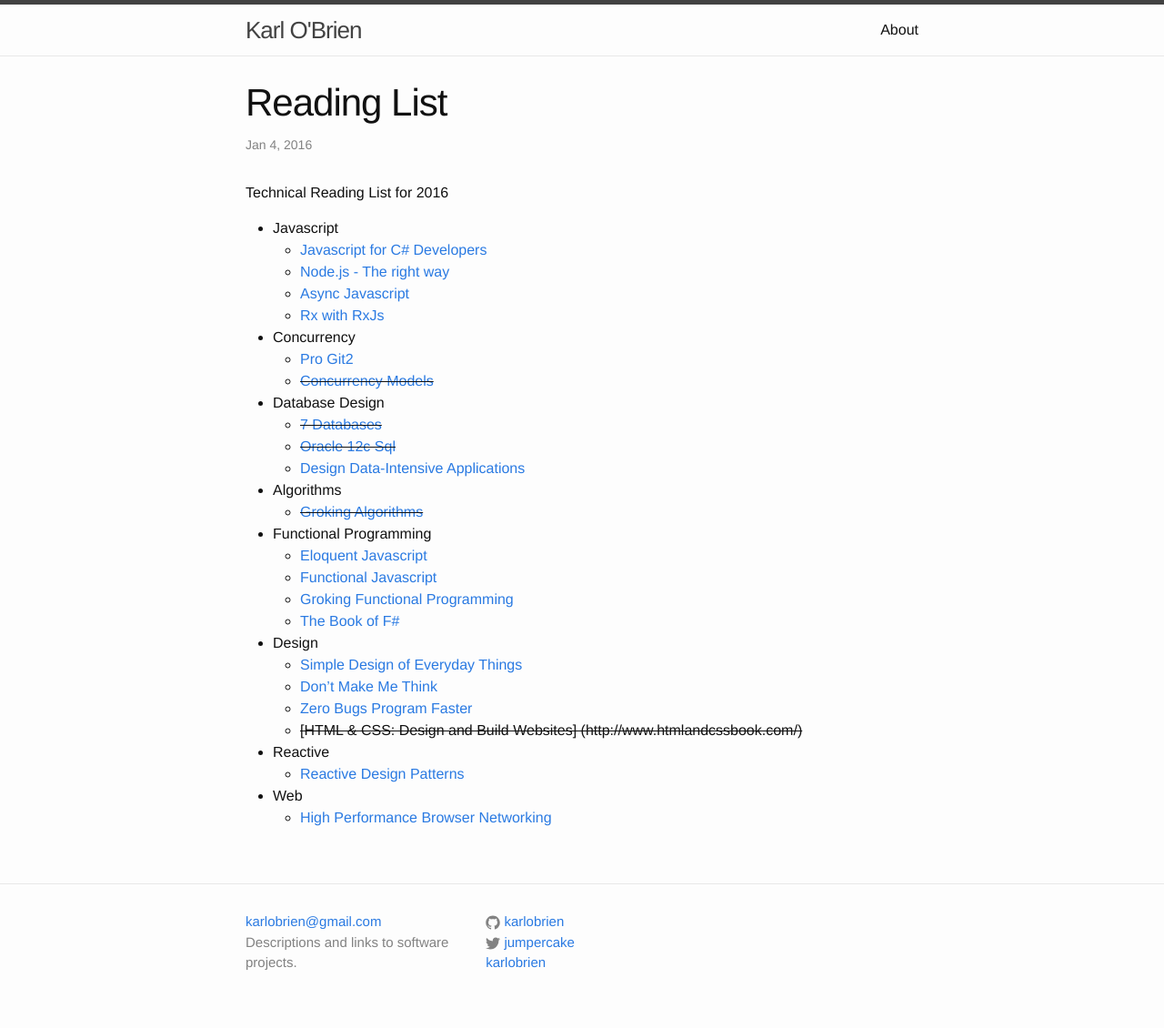
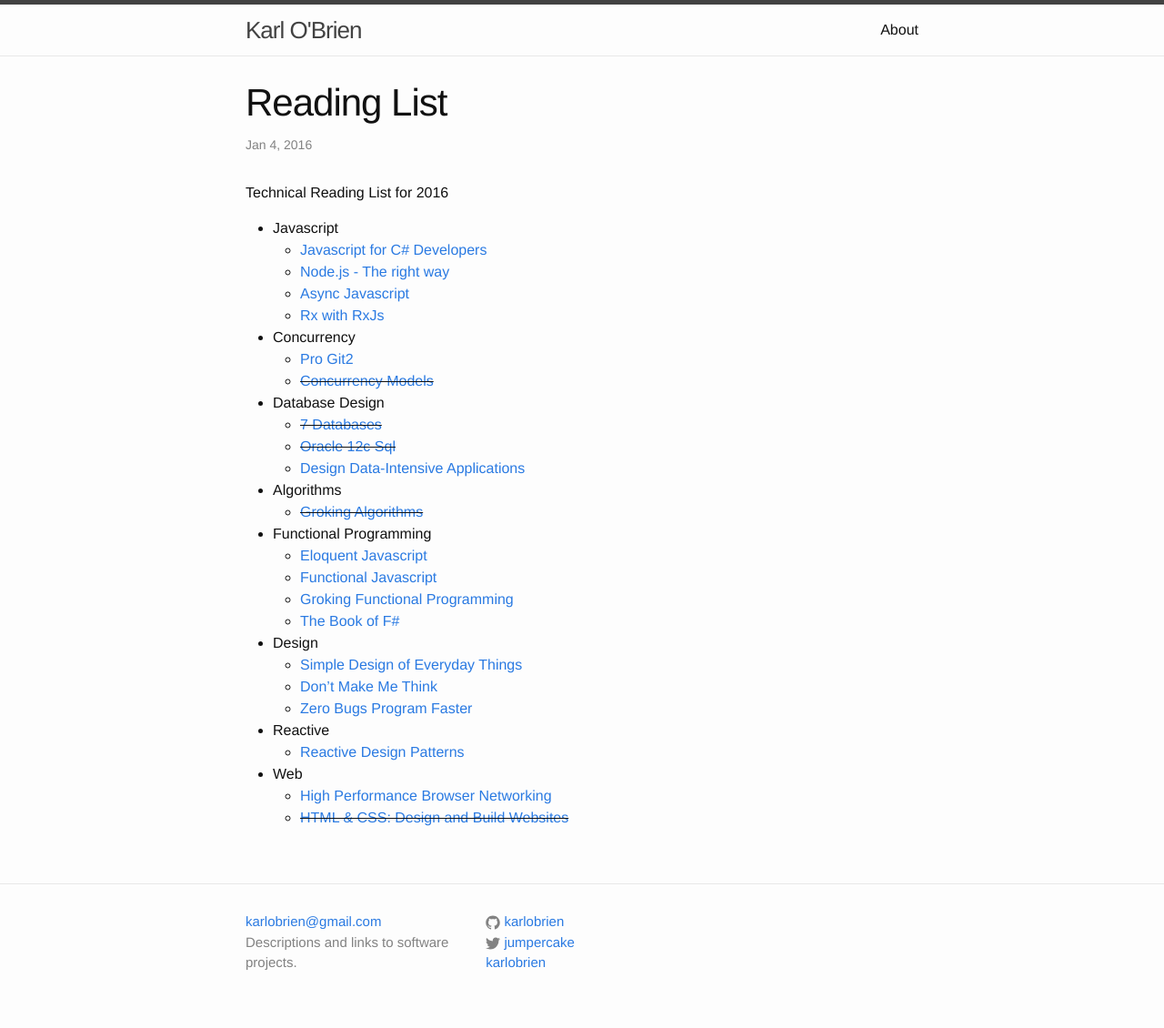
Before and after one commit to karlobrien/karlobrien.github.com, a Jekyll site: the page built from _posts/2016-01-03-Reading-List.markdown, in a window 1280 px wide. Shown: the whole page at 91% size. Built offline with Jekyll 4.4.1, drawn with Linux system fonts in a browser that asks for light colours.

Commit message:
update reading list

```diff
--- a/_posts/2016-01-03-Reading-List.markdown
+++ b/_posts/2016-01-03-Reading-List.markdown
@@ -29,8 +29,8 @@
   * [Simple Design of Everyday Things](http://www.amazon.com/The-Design-Everyday-Things-Expanded/dp/0465050654/ref=pd_bxgy_14_img_2?ie=UTF8&refRID=1ECAXZ0S2S197DWZ0SN6)
   * [Don't Make Me Think](http://www.amazon.com/Dont-Make-Think-Revisited-Usability/dp/0321965515/ref=pd_bxgy_14_img_2?ie=UTF8&refRID=1DP3CMW52R9QBRF02TKH)
   * [Zero Bugs Program Faster](http://www.amazon.com/Zero-Bugs-Program-Faster-Thompson/dp/0996193308)
-  * <del>[HTML & CSS: Design and Build Websites] (http://www.htmlandcssbook.com/)</del>
 * Reactive
   * [Reactive Design Patterns](https://www.manning.com/books/reactive-design-patterns)
 * Web
   * [High Performance Browser Networking](https://www.amazon.com/High-Performance-Browser-Networking-performance/dp/1449344763/ref=as_li_ss_tl?ie=UTF8&linkCode=ll1&tag=eejs-20&linkId=c73d0d3fc227d36ddc90e2d708f3fb8a)
+  * <del>[HTML & CSS: Design and Build Websites](http://www.htmlandcssbook.com/)</del>
```
